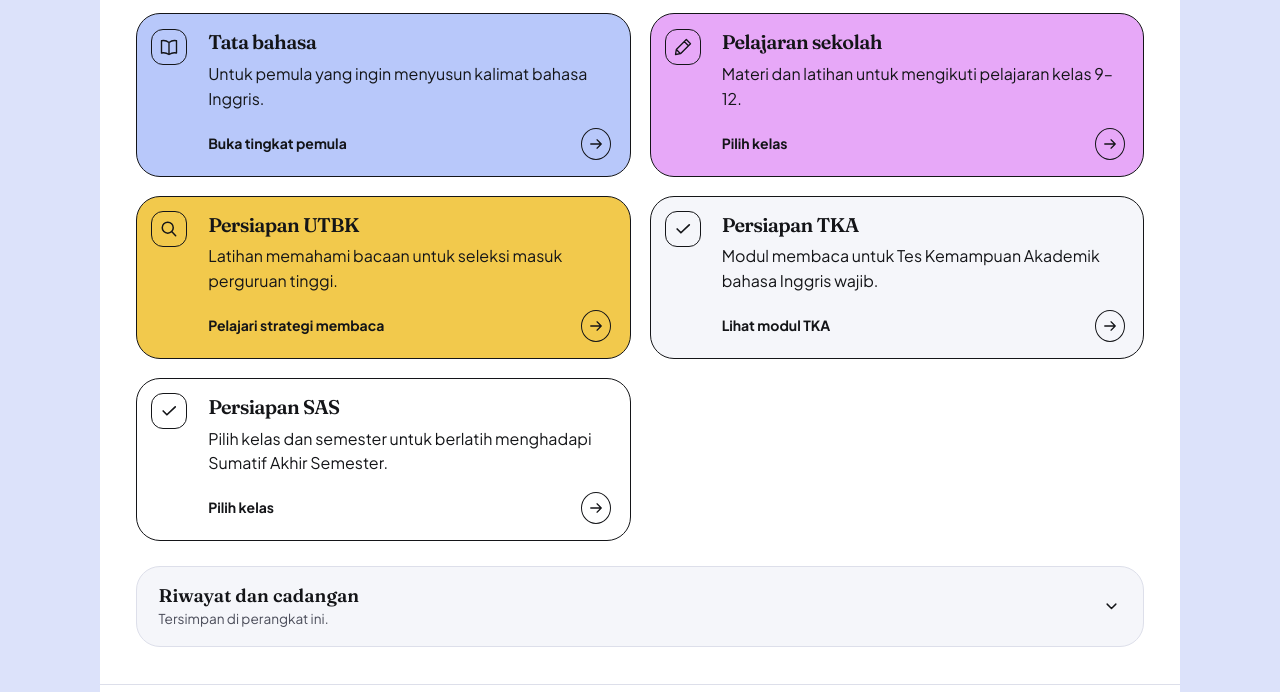
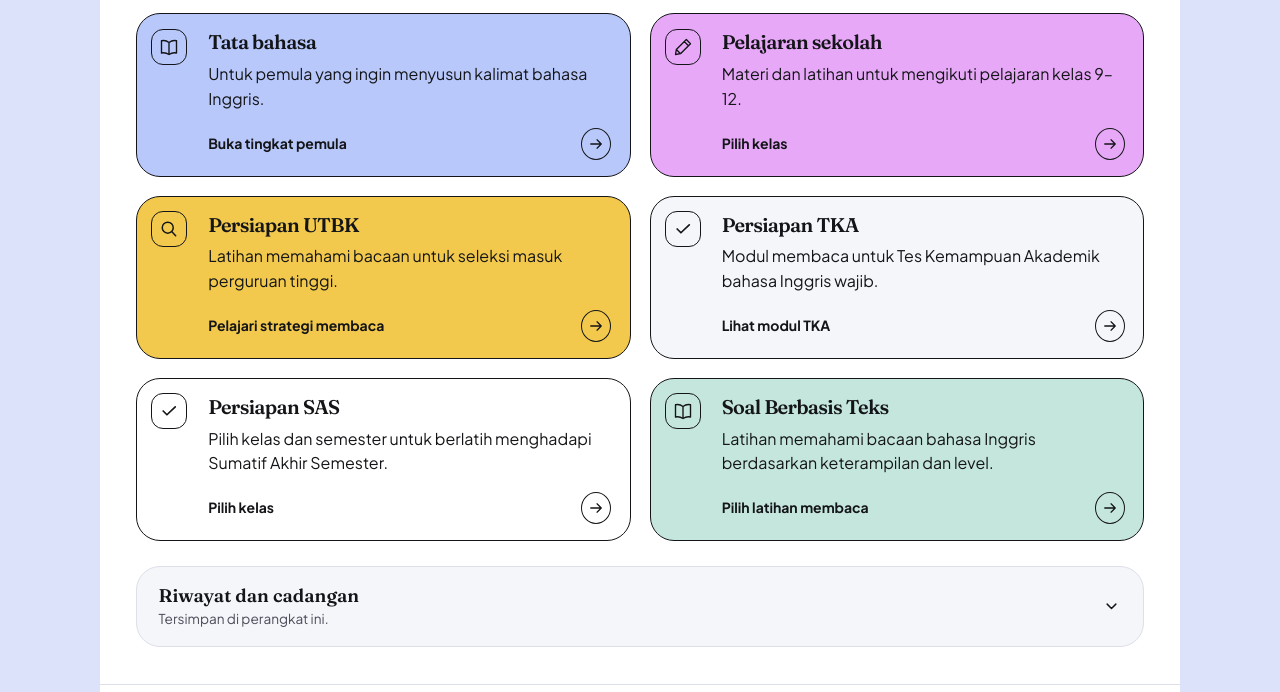
Before and after one commit to gasihbudi-teacher/langkah-english, a plain HTML site: page index.html in a window 1280 px wide. Shown: the part 535-1227 px from the top of the page. Drawn offline with Linux system fonts and the light colour scheme.

Commit message:
Show text-based practice on the homepage

```diff
--- a/css/style.css
+++ b/css/style.css
@@ -673,7 +673,7 @@ body {
 }
 .nav-search:hover, .nav .nav-toggle:hover:not(:disabled) { background: var(--mint); color: var(--ink); }
 
-[data-track=text-based], [data-pathway=text-based] { --track: #20554a; --wash: #e5f3ee; }
+[data-track=text-based], [data-pathway=text-based] { --track: #20554a; --wash: #e5f3ee; --tile: #c5e6dc; }
 [data-track=grammar], [data-pathway=grammar] { --track: #283974; --wash: #EDF0FD; --tile: #B8C8FA; }
 [data-track=school], [data-pathway=school] { --track: #50356A; --wash: #F7ECFA; --tile: #E7A8F8; }
 [data-track=utbk], [data-pathway=utbk] { --track: #554311; --wash: #FCF4D8; --tile: #F2C94C; }
--- a/index.html
+++ b/index.html
@@ -92,6 +92,10 @@
       <span class="choice-visual"><svg class="icon" viewBox="0 0 24 24" aria-hidden="true"><use href="assets/icons.svg#check"/></svg></span>
       <span class="choice-copy"><strong data-i18n="navSas">Persiapan SAS</strong><span class="choice-desc" data-i18n="sasIntro">Pilih kelas dan semester untuk berlatih menghadapi Sumatif Akhir Semester.</span><span class="choice-action"><span data-i18n="startSchool">Pilih kelas</span><svg class="icon" viewBox="0 0 24 24" aria-hidden="true"><use href="assets/icons.svg#arrow"/></svg></span></span>
     </a>
+    <a class="choice-card" href="text-based.html" data-track="text-based">
+      <span class="choice-visual"><svg class="icon" viewBox="0 0 24 24" aria-hidden="true"><use href="assets/icons.svg#book"/></svg></span>
+      <span class="choice-copy"><strong data-i18n="navTextBased">Soal Berbasis Teks</strong><span class="choice-desc" data-i18n="textBasedHomeDesc">Latihan memahami bacaan bahasa Inggris berdasarkan keterampilan dan level.</span><span class="choice-action"><span data-i18n="startTextBased">Pilih latihan membaca</span><svg class="icon" viewBox="0 0 24 24" aria-hidden="true"><use href="assets/icons.svg#arrow"/></svg></span></span>
+    </a>
   </div>
 </section>
 <details class="section home-progress-details" id="progress-history">
--- a/js/i18n.js
+++ b/js/i18n.js
@@ -68,6 +68,8 @@ const dictionary={
     navTka:"TKA preparation",
     navSas:"SAS preparation",
     navTextBased:"Text-based questions",
+    textBasedHomeDesc:"Practise reading English texts by skill and level.",
+    startTextBased:"Choose reading practice",
     textPracticeCue:"Choose a skill and level. Start Practice mode to check your answers and read the explanations.",
     textSkills:"Reading skills",
     textUpcoming:"More reading practice is in development.",
@@ -477,6 +479,8 @@ const dictionary={
     navTka:"Persiapan TKA",
     navSas:"Persiapan SAS",
     navTextBased:"Soal Berbasis Teks",
+    textBasedHomeDesc:"Latihan memahami bacaan bahasa Inggris berdasarkan keterampilan dan level.",
+    startTextBased:"Pilih latihan membaca",
     textPracticeCue:"Pilih keterampilan dan level. Mulai mode Latihan untuk memeriksa jawaban dan membaca pembahasannya.",
     textSkills:"Keterampilan membaca",
     textUpcoming:"Latihan membaca lainnya sedang disiapkan.",
```
